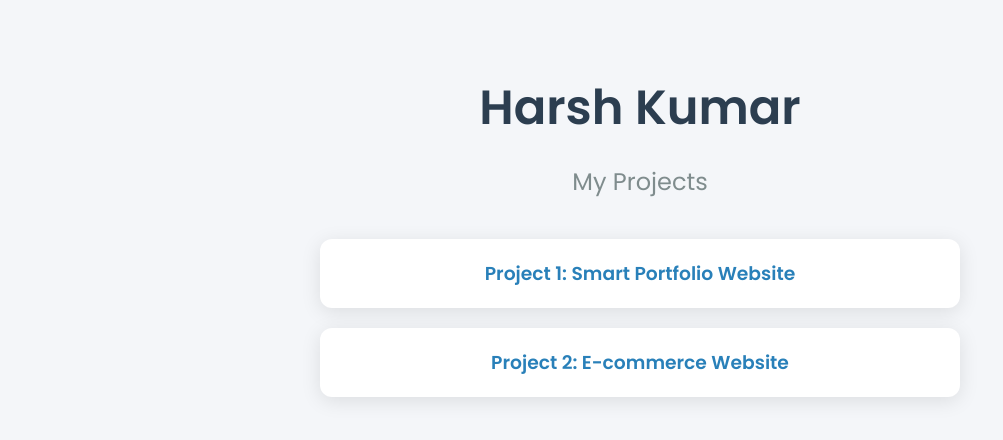
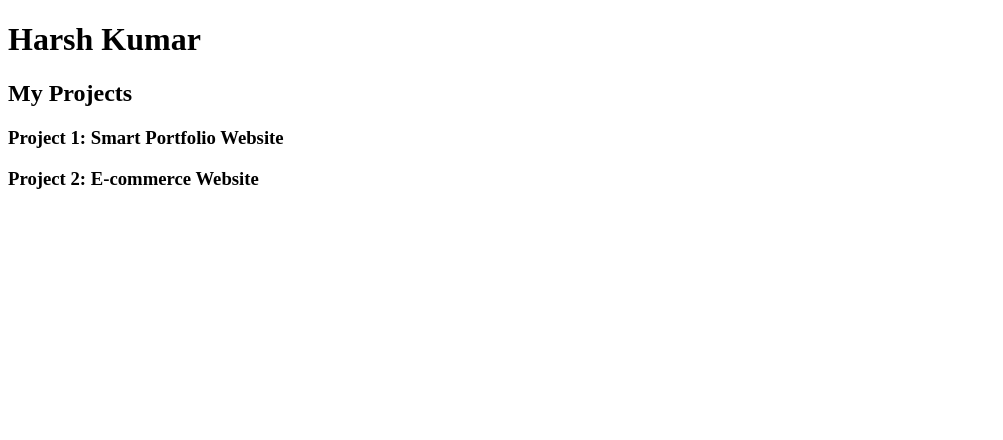
Before and after one commit to Harshkumar040/Harshkumar040.github.io, a plain HTML site: page index.html in a window 1280 px wide. Shown: the whole page, without its empty margins (0-1003 px from the left). Drawn offline with Linux system fonts and the light colour scheme.

Commit message:
update index.html and remove unused files

```diff
--- a/index.html
+++ b/index.html
@@ -5,42 +5,7 @@
     <meta name="viewport" content="width=device-width, initial-scale=1.0">
     <title>Harsh Kumar - Projects</title>
     <link href="https://fonts.googleapis.com/css2?family=Poppins:wght@400;600&display=swap" rel="stylesheet">
-    <style>
-        body {
-            margin: 0;
-            font-family: 'Poppins', sans-serif;
-            background: #f4f6f9;
-            color: #333;
-            text-align: center;
-            padding: 40px 20px;
-        }
-        h1 {
-            font-size: 3em;
-            color: #2c3e50;
-            margin-bottom: 10px;
-        }
-        h2 {
-            color: #7f8c8d;
-            font-weight: 400;
-            margin-bottom: 40px;
-        }
-        .project {
-            background: white;
-            margin: 20px auto;
-            padding: 20px;
-            border-radius: 12px;
-            box-shadow: 0 4px 20px rgba(0, 0, 0, 0.1);
-            max-width: 600px;
-            transition: transform 0.3s ease;
-        }
-        .project:hover {
-            transform: scale(1.03);
-        }
-        .project h3 {
-            margin: 0;
-            color: #2980b9;
-        }
-    </style>
+
 </head>
 <body>
     <h1>Harsh Kumar</h1>
```
Also changed, not shown: a1/index.html (deleted), a2/index.html (deleted), p1/index.html (deleted), p2/index.html (deleted).
